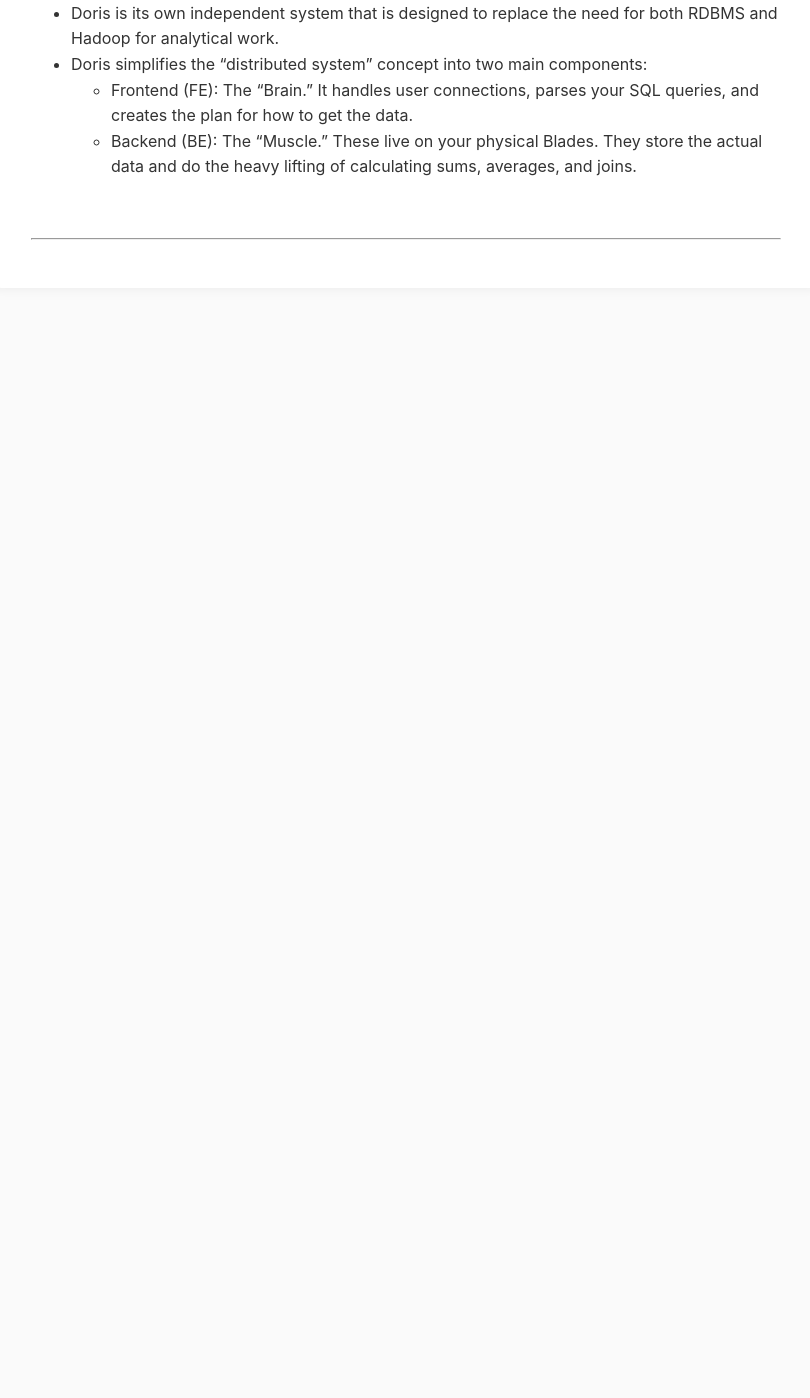
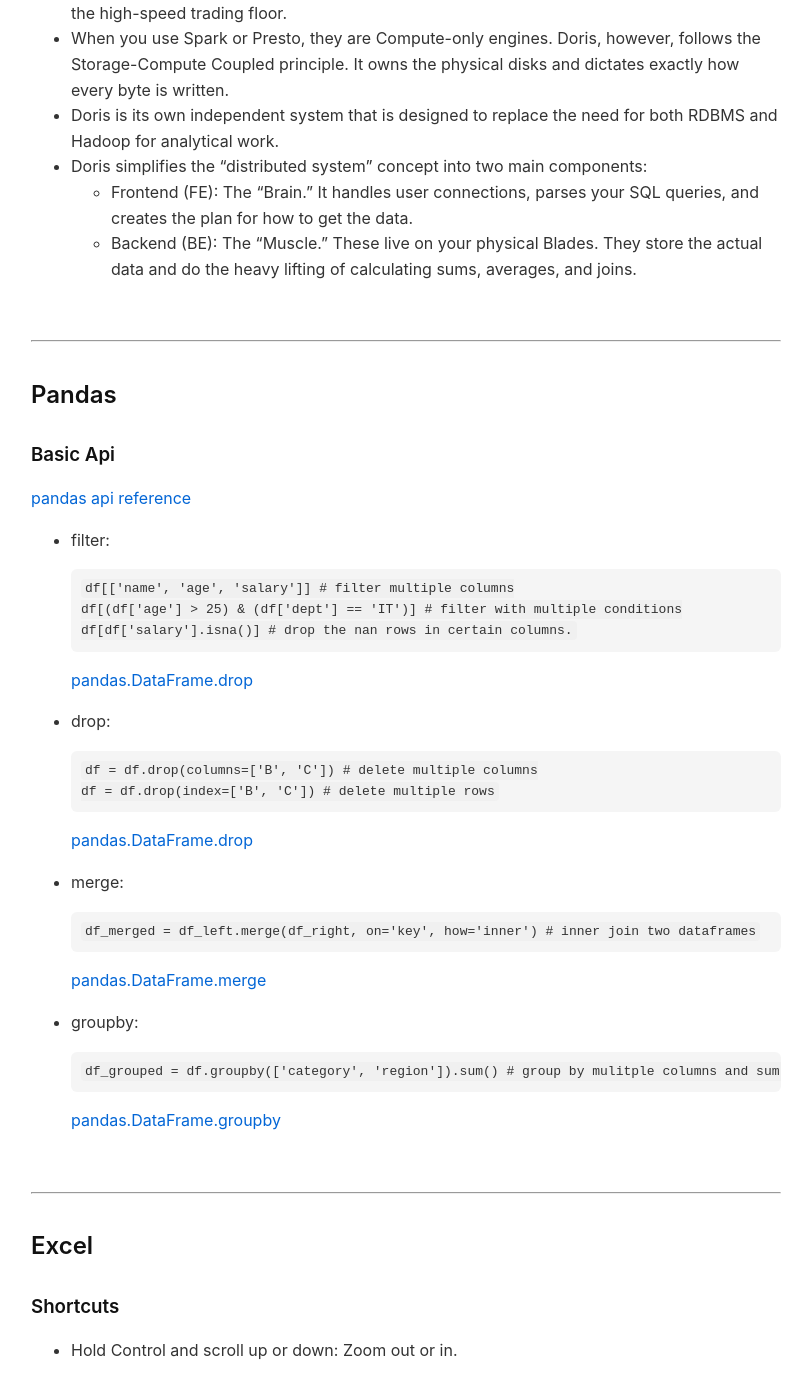
Before and after one commit to zixs0423/tech_note, a Jekyll site: the page built from docs/notes/data.md, in a window 1280 px wide and 1400 px high, scrolled down 10853 px. Shown: the whole window, without its empty margins (234-1044 px from the left). Built offline with Jekyll 4.4.1, drawn with Linux system fonts in a browser that asks for light colours; before the commit the page ends 11181 px from its top, so only the background shows below that; some of the changed text lies outside the part shown.

````diff
--- a/docs/notes/database.md
+++ b/docs/notes/data.md
@@ -33,9 +33,13 @@
       - [Engineering praticals](#engineering-praticals)
     - [Presto](#presto)
     - [Doris](#doris)
+  - [Pandas](#pandas)
+    - [Basic Api](#basic-api)
+  - [Excel](#excel)
+    - [Shortcuts](#shortcuts)
 
 
-# Database
+# Data
 
 ## SQL
 
@@ -390,3 +394,55 @@
 <br>
 
 ---
+
+## Pandas
+
+### Basic Api
+
+[pandas api reference](https://pandas.pydata.org/docs/reference/index.html)
+
+* filter:
+
+  ```python
+  df[['name', 'age', 'salary']] # filter multiple columns
+  df[(df['age'] > 25) & (df['dept'] == 'IT')] # filter with multiple conditions
+  df[df['salary'].isna()] # drop the nan rows in certain columns.
+  ```
+
+  [pandas.DataFrame.drop](https://pandas.pydata.org/docs/reference/api/pandas.DataFrame.drop.html#pandas.DataFrame.drop)
+
+* drop:
+
+  ```python
+  df = df.drop(columns=['B', 'C']) # delete multiple columns
+  df = df.drop(index=['B', 'C']) # delete multiple rows
+  ```
+
+  [pandas.DataFrame.drop](https://pandas.pydata.org/docs/reference/api/pandas.DataFrame.drop.html#pandas.DataFrame.drop)
+
+* merge:
+
+  ```python
+  df_merged = df_left.merge(df_right, on='key', how='inner') # inner join two dataframes
+  ```
+
+  [pandas.DataFrame.merge](https://pandas.pydata.org/docs/reference/api/pandas.DataFrame.merge.html#pandas.DataFrame.merge)
+
+* groupby:
+
+  ```python
+  df_grouped = df.groupby(['category', 'region']).sum() # group by mulitple columns and sum the rest columns
+  ```
+
+  [pandas.DataFrame.groupby](https://pandas.pydata.org/docs/reference/api/pandas.DataFrame.groupby.html#pandas.DataFrame.groupby)
+
+
+<br>
+
+---
+
+## Excel
+
+### Shortcuts
+
+* Hold Control and scroll up or down: Zoom out or in.
````
Also changed, not shown: other parts of docs/notes/data.md (+1 -1 lines), docs/index.md (+2 -2 lines), docs/notes/deployment.md (+22 -0 lines), docs/notes/time_series_forecasting.md (+56 -0 lines), 1 other file.
